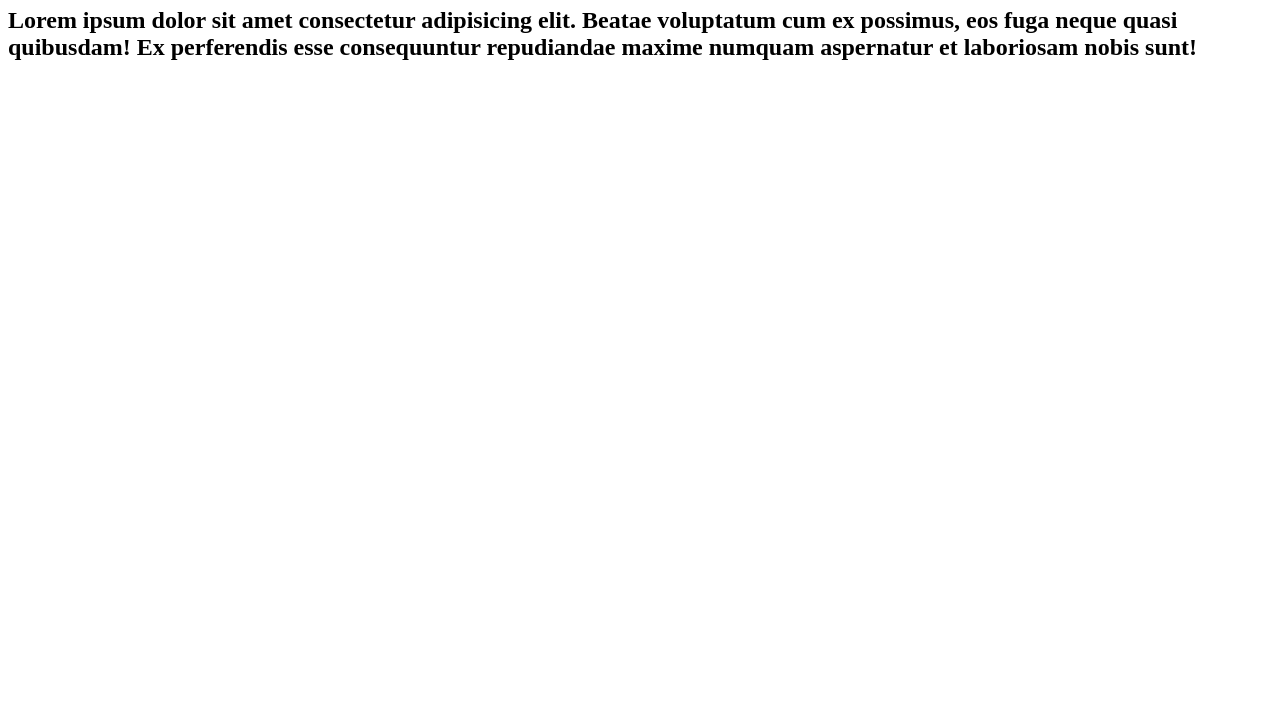
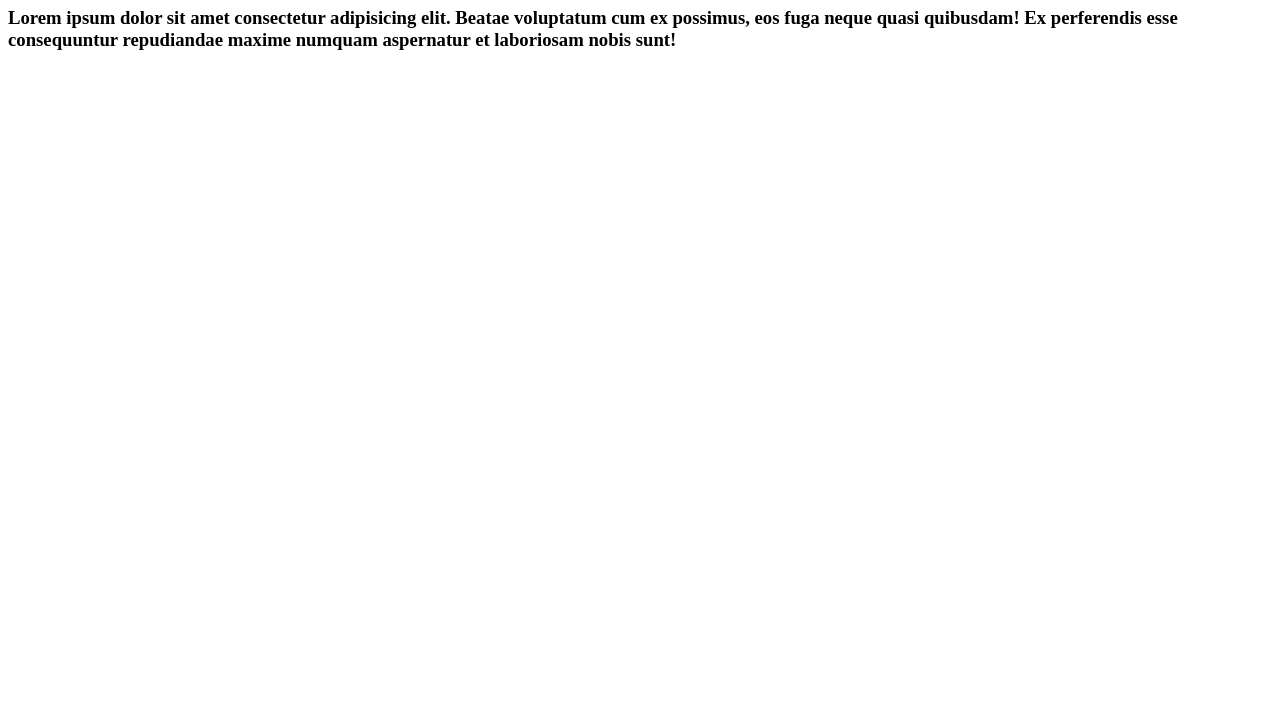
Before and after one commit to WendeL-Braga/curso-git, a plain HTML site: page index.html in a window 1280 px wide. Shown: the part 73-800 px from the top of the page. Drawn offline with Linux system fonts and the light colour scheme.

Commit message:
11º commit - Fix: mudei de h2 para h3

```diff
--- a/index.html
+++ b/index.html
@@ -9,6 +9,6 @@
     <h1>
         Hello, world!
     </h1>
-    <h2>Lorem ipsum dolor sit amet consectetur adipisicing elit. Beatae voluptatum cum ex possimus, eos fuga neque quasi quibusdam! Ex perferendis esse consequuntur repudiandae maxime numquam aspernatur et laboriosam nobis sunt!</h2>
+    <h3>Lorem ipsum dolor sit amet consectetur adipisicing elit. Beatae voluptatum cum ex possimus, eos fuga neque quasi quibusdam! Ex perferendis esse consequuntur repudiandae maxime numquam aspernatur et laboriosam nobis sunt!</h3>
 </body>
 </html>
```
